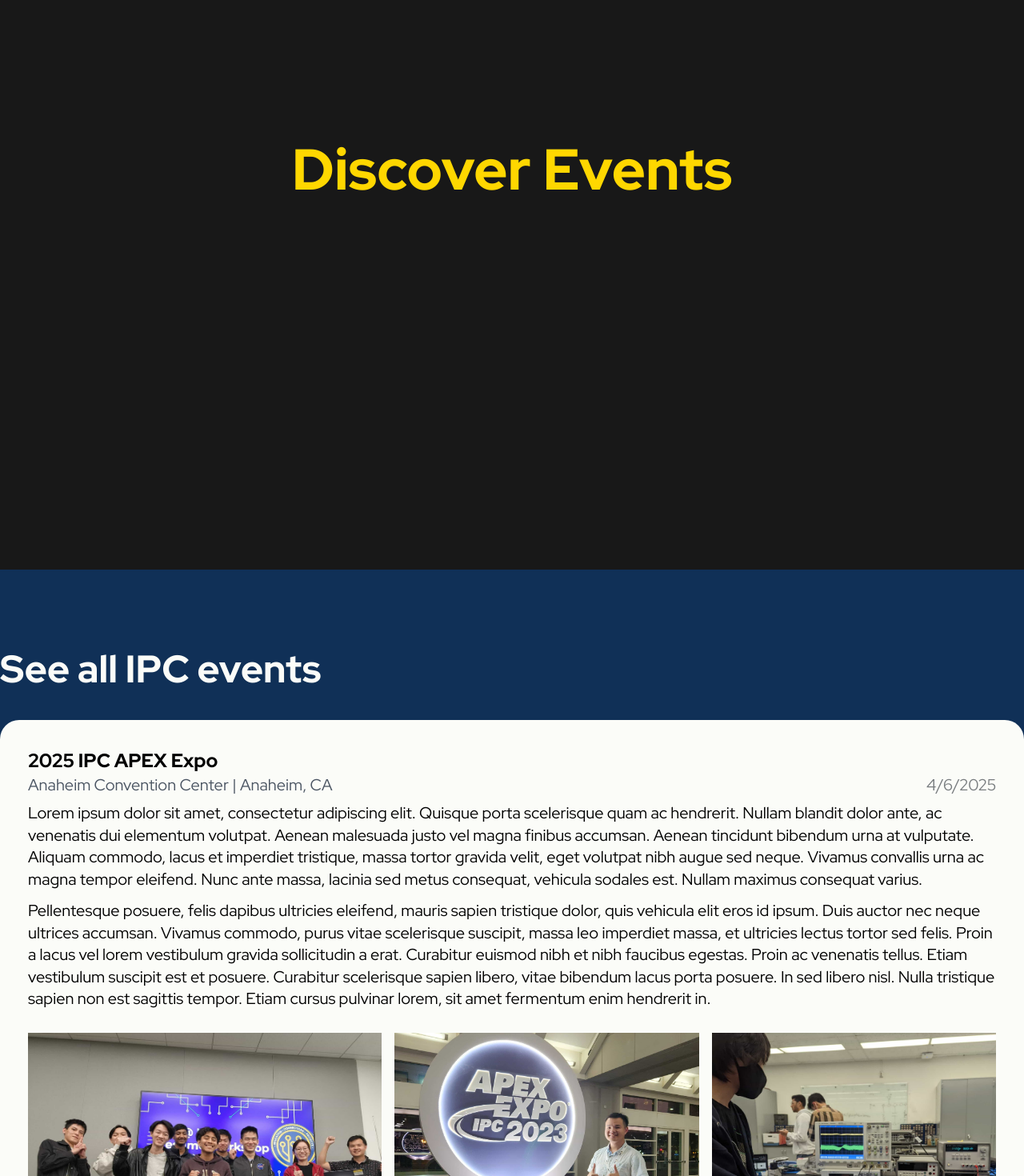
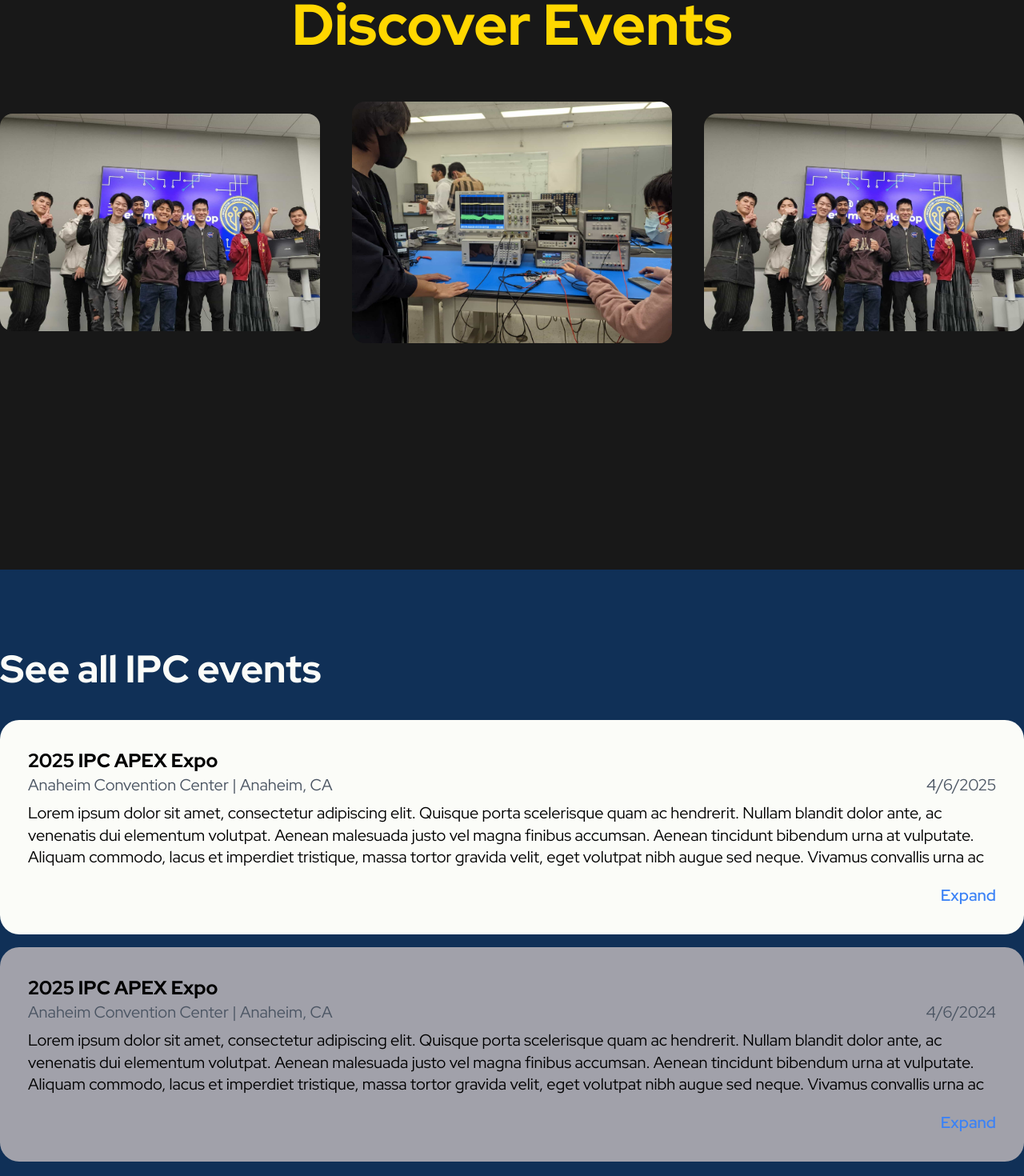
Before and after one commit to IPC-at-UCI/ipc-uci-website, a Next.js app: page /events in a window 1280 px wide. Shown: the part 344-1814 px from the top of the page at 80% size. Built offline with nearby package versions, Linux system fonts and the light colour scheme.

Commit message:
Complete events page

```diff
--- a/src/app/_data/events.ts
+++ b/src/app/_data/events.ts
@@ -10,7 +10,7 @@
   location: string;
   date: Date;
   description: string[];
-  images?: StaticImport[];
+  images: StaticImport[];
 }
 
 export const EVENT_DATA: EventObject[] = [
--- a/src/app/events/page.tsx
+++ b/src/app/events/page.tsx
@@ -1,11 +1,18 @@
+"use client";
+
 import Image from "next/image";
 import { StaticImport } from "next/dist/shared/lib/get-img-props";
+import { useState } from "react";
 
 import Navigation from "@/components/Navigation";
 import Section from "@/components/Section";
 import Footer from "@/components/Footer";
 
+import EventThumbnail from "@/components/EventThumbnail";
+
+
 import { EVENT_DATA, EventObject } from "@/app/_data/events";
+
 
 export default function Page() {
   const eventPassed = (date: Date) => {
@@ -18,8 +25,13 @@
       <Navigation />
       <Section className="h-[1000px] bg-ipc-black flex justify-center items-center">
         <div>
-          <div className="text-7xl font-bold text-ipc-yellow">
+          <div className="text-center text-7xl font-bold text-ipc-yellow mb-[60px]">
             Discover Events
+          </div>
+          <div className="flex gap-[40px]">
+            <EventThumbnail eventData={EVENT_DATA[0]} />
+            <EventThumbnail eventData={EVENT_DATA[1]} />
+            <EventThumbnail eventData={EVENT_DATA[0]} />
           </div>
         </div>
       </Section>
@@ -29,8 +41,17 @@
             See all IPC events
           </div>
           <div className="flex flex-col gap-4 text-xl">
-            {EVENT_DATA.map((event: EventObject, key: number) => (
-              <div className={`p-[35px] rounded-3xl ${eventPassed(event.date) ? "bg-zinc-400" : "bg-ipc-white"}`} key={key}>
+            {EVENT_DATA.map((event: EventObject, key: number) => {
+              const [expanded, setExpanded] = useState<boolean>(false);
+
+              return (
+                <div
+                  className={`p-[35px] rounded-3xl ${
+                    eventPassed(event.date) ? "bg-zinc-400" : "bg-ipc-white"
+                  }`}
+                  key={key}
+                >
+                  <div className={`overflow-y-hidden ${expanded ? "h-fit" : "h-[150px]"}`}>
                     <div>
                       <h2 className="font-bold text-2xl">{event.title}</h2>
                     </div>
@@ -38,16 +59,18 @@
                       <p>
                         {event.buildingName} | {event.location}
                       </p>
-                  <p className="text-ipc-gray">
+                      <p className="text-gray-600">
                         {event.date.toLocaleDateString()}
                       </p>
                     </div>
                     <div className="flex flex-col gap-3 mb-7">
-                  {event.description.map((paragraph: string, key: number) => (
+                      {event.description.map(
+                        (paragraph: string, key: number) => (
                           <p className="leading-snug" key={key}>
                             {paragraph}
                           </p>
-                  ))}
+                        )
+                      )}
                     </div>
                     <div className="flex gap-4 overflow-x-scroll">
                       {event.images?.map((image: StaticImport, key: number) => (
@@ -55,12 +78,24 @@
                           src={image}
                           alt="Event image"
                           key={key}
-                      className="h-[300px] w-fit"
+                          className="h-[300px] w-fit rounded-2xl"
                         />
                       ))}
                     </div>
                   </div>
-            ))}
+
+                  <div className="flex justify-end">
+                    <button className="mt-5 text-blue-500 font-medium hover:text-blue-700 hover:underline duration-200"
+                      onClick={() => {
+                        setExpanded(!expanded);
+                      }}
+                    >
+                      {expanded ? "Collapse" : "Expand"}
+                    </button>
+                  </div>
+                </div>
+              );
+            })}
           </div>
         </div>
       </Section>
--- a/src/components/ContactIcon.tsx
+++ b/src/components/ContactIcon.tsx
@@ -7,7 +7,7 @@
 }) {
   return (
     <button className="py-2 px-2 hover:bg-ipc-black rounded-xl ease-in-out duration-200">
-      <Icon className={`text-ipc-white w-5 h-5 ${className}`} />
+      <Icon className={`text-ipc-white ${className}`} />
     </button>
   );
 }
--- /dev/null
+++ b/src/components/EventThumbnail.tsx
@@ -0,0 +1,17 @@
+import Image from "next/image"
+
+import { EventObject } from "@/app/_data/events"
+
+export default function EventThumbnail({ eventData }: { eventData: EventObject }) {
+    return (
+        <button className="relative text-ipc-white flex justify-center items-center group">
+            <div className="absolute z-50 opacity-0 group-hover:opacity-100 duration-300 m-6">
+                <h3 className="font-bold text-2xl mb-2">{eventData.title}</h3>
+                <p className="font-light text-lg leading-6">{eventData.description[0]}</p>
+            </div>
+            <Image src={eventData.images[0]} alt="Event image" className="object-cover w-[600px] group-hover:brightness-50 group-hover:drop-shadow-[0_0_20px_rgba(255,255,255,.75)]
+ duration-300 rounded-2xl" />
+
+        </button>
+    )
+}
--- a/src/components/Footer.tsx
+++ b/src/components/Footer.tsx
@@ -80,10 +80,10 @@
               </Link>
               <div className="">{IPC_EMAIL}</div>
               <div className="flex items-center">
-                <ContactIcon Icon={DiscordLogoIcon} />
-                <ContactIcon Icon={InstagramLogoIcon} />
-                <ContactIcon Icon={EnvelopeClosedIcon} />
-                <ContactIcon Icon={GitHubLogoIcon} />
+                <ContactIcon Icon={DiscordLogoIcon} className="w-5 h-5" />
+                <ContactIcon Icon={InstagramLogoIcon} className="w-5 h-5" />
+                <ContactIcon Icon={EnvelopeClosedIcon} className="w-5 h-5" />
+                <ContactIcon Icon={GitHubLogoIcon} className="w-5 h-5" />
               </div>
             </div>
           </div>
--- a/src/components/Navigation.tsx
+++ b/src/components/Navigation.tsx
@@ -46,10 +46,10 @@
         </div>
 
         <div className="flex items-center">
-          <ContactIcon Icon={DiscordLogoIcon} />
-          <ContactIcon Icon={InstagramLogoIcon} />
-          <ContactIcon Icon={EnvelopeClosedIcon} />
-          <ContactIcon Icon={GitHubLogoIcon} />
+          <ContactIcon Icon={DiscordLogoIcon} className="w-5 h-5" />
+          <ContactIcon Icon={InstagramLogoIcon} className="w-5 h-5" />
+          <ContactIcon Icon={EnvelopeClosedIcon} className="w-5 h-5" />
+          <ContactIcon Icon={GitHubLogoIcon} className="w-5 h-5" />
         </div>
       </div>
     </div>
```
Lines whose indentation alone changed are shown as unchanged.
